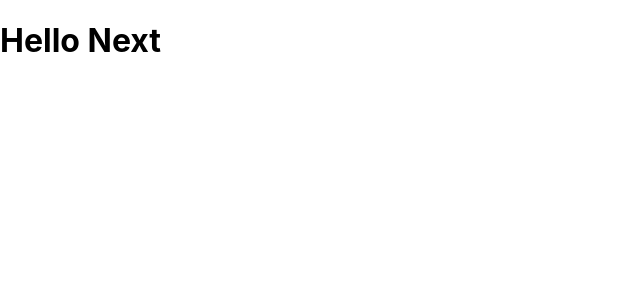
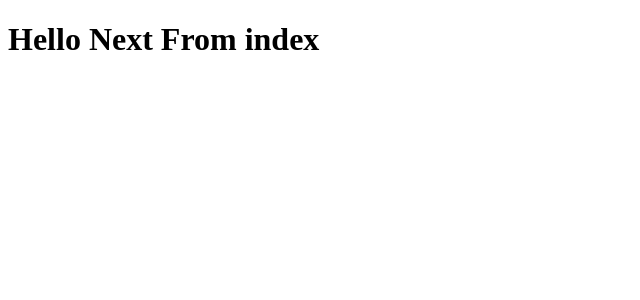
Before and after one commit to MdSamsuzzohaShayon/next.js-basic-to-advanced, a Next.js app: page / in a window 1280 px wide. Shown: the top 300 px of the page, without its empty margins (0-640 px from the left). Built offline with nearby package versions, Linux system fonts and the light colour scheme.

Commit message:
document for structure and app is for change the root for server and client as well

```diff
--- a/pages/_app.tsx
+++ b/pages/_app.tsx
@@ -1,3 +1,5 @@
+// Next.js uses the App component to initialize pages. You can override it and control the page initialization.
+/*
 import '../styles/globals.css'
 
 function MyApp({ Component, pageProps }) {
@@ -5,3 +7,17 @@ function MyApp({ Component, pageProps }) {
 }
 
 export default MyApp
+*/
+
+
+// THIS EXECUTE ON SERVER AND CLIENT AS WELL
+// UPDATING THE PAGES BEFORE THEY RENDER
+function App({ Component, pageProps }) {
+  console.log("Hello from _app"); // WE CAN SEE THIS CONSOLE LOG IN OUR SERVER CONSOLE
+
+  return <Component {...pageProps} />
+}
+
+
+
+export default App;
--- a/pages/_document.tsx
+++ b/pages/_document.tsx
@@ -4,8 +4,11 @@
 
 import Document, {Html, Head, Main, NextScript} from 'next/document';
 
+// THIS ONLY EXECUTE ON THE SERVER
 export default class CustomDocument extends Document{
     render(){
+        console.log("hello from _document.tsx");
+
         return (
             <Html>
                 <Head>
--- a/pages/about.tsx
+++ /dev/null
@@ -1,5 +0,0 @@
-export default function about () {
-    return (
-        <h1>About</h1>
-    )
-}
--- a/pages/index.tsx
+++ b/pages/index.tsx
@@ -1,9 +1,11 @@
+export default function Home(props) {
 
-export default function Home() {
   // WE CAN FIND THIS H1 TAG AS PAGE SOURCE
   // THIS PAGE IS RENDERING ON SERVER AND SERVING THE PAFE TO BROWSER
 
+
+  // WE WILL NOT GET INFORMATIONS REGARDING ON CLICK METHOD OR JAVASCRIPT IN PAGE SOURCE
   return (
-    <h1>Hello Next</h1>
+    <h1 onClick={()=>alert("hello from alert")}>Hello Next From index</h1>
   )
 }
```
Also changed, not shown: pages/nicepage.tsx (deleted, +0 -7 lines), 1 other file (tests, documents, lock files or other folders).
